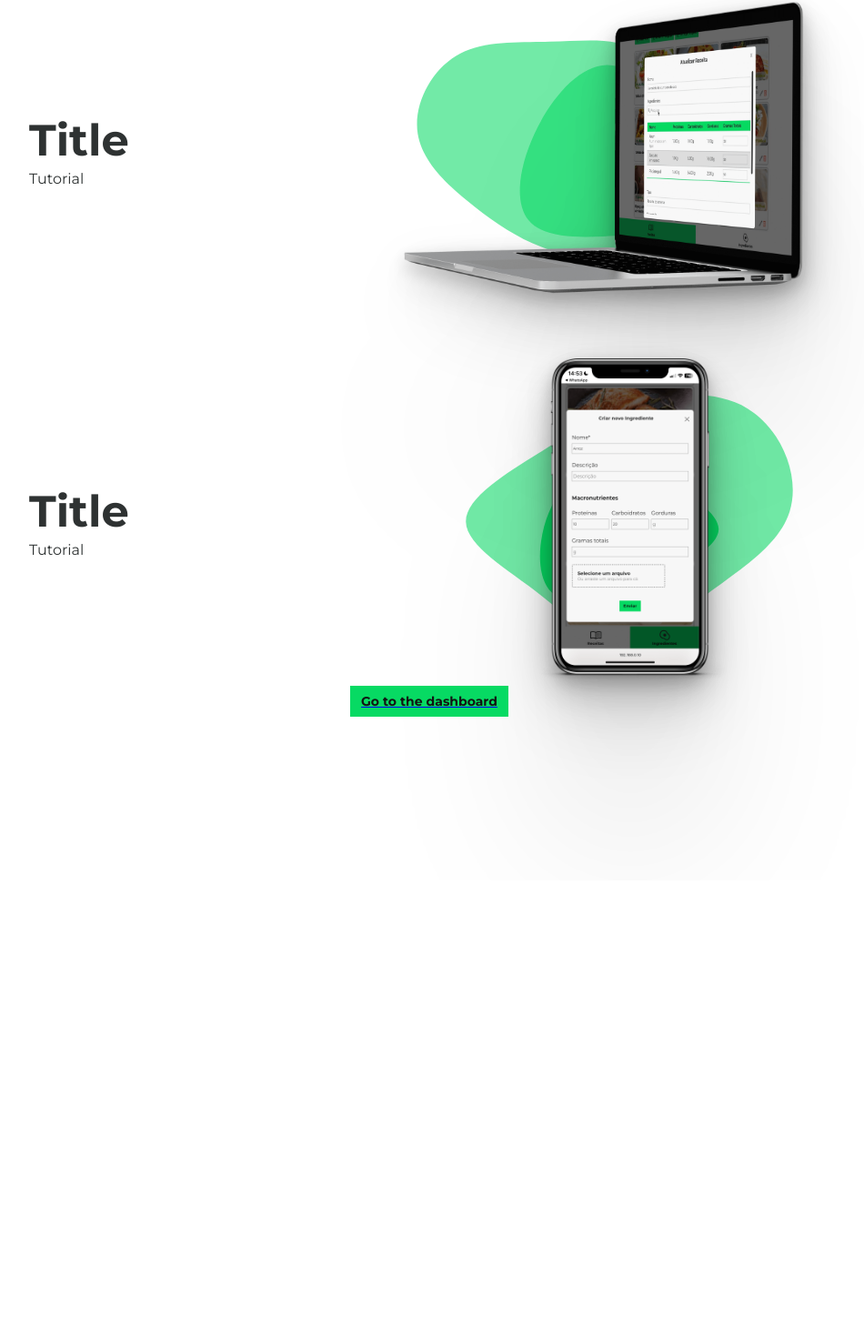
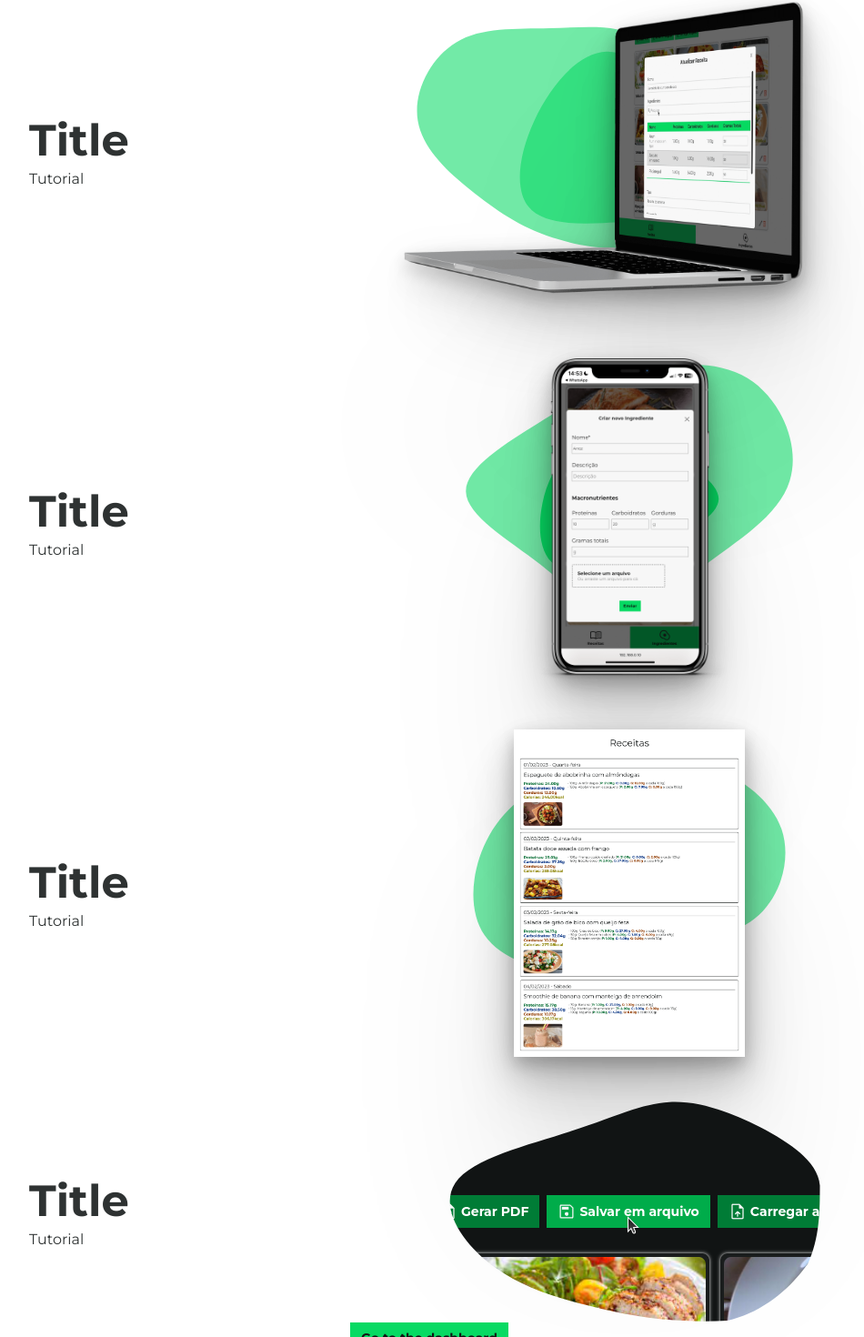
Before and after one commit to peedrofernandes/recipes-organizer, a React app: page /#/ in a window 1280 px wide. Shown: the part 798-2268 px from the top of the page at 91% size, without its empty margins (168-1118 px from the left). Before the commit the page ends 1766 px from the top, so only its background shows below. Built offline with nearby package versions, Linux system fonts and the light colour scheme.

Commit message:
Added last tutorial card

```diff
--- a/src/infra/ui/components/blobs/Blob/Blob.tsx
+++ b/src/infra/ui/components/blobs/Blob/Blob.tsx
@@ -1,13 +1,14 @@
 import React, { Suspense } from "react"
+import Blob3 from "../Blob3"
+import Blob4 from "../Blob4"
+import { BlobContainer } from "./styles"
 
 const Blob1 = React.lazy(() => import("../Blob1"))
 const Blob2 = React.lazy(() => import("../Blob2"))
 
-type BlobProps = ({
-  variant: "1"
-} & React.ComponentPropsWithoutRef<typeof Blob1>) | ({
-  variant: "2"
-} & React.ComponentPropsWithoutRef<typeof Blob2>)
+type BlobProps = {
+  variant: "1" | "2" | "3" | "4"
+}
 
 export function Blob(props: BlobProps) {
 
@@ -19,9 +20,20 @@ export function Blob(props: BlobProps) {
   case "2":
     result = <Blob2 />
     break
+  case "3":
+    result = <Blob3 />
+    break
+  case "4":
+    result = <Blob4 />
+    break
   default:
     return null
   }
 
-  return <Suspense>{result}</Suspense>
+  return (
+    <Suspense>
+      <BlobContainer>
+        {result}
+      </BlobContainer>
+    </Suspense>)
 }
--- /dev/null
+++ b/src/infra/ui/components/blobs/Blob/styles.ts
@@ -0,0 +1,9 @@
+import styled from "styled-components"
+
+export const BlobContainer = styled.div`
+  width: 100%;
+  height: 100%;
+  position: absolute;
+  top: 0;
+  left: 0;
+`
--- a/src/infra/ui/components/blobs/Blob1.tsx
+++ b/src/infra/ui/components/blobs/Blob1.tsx
@@ -5,7 +5,7 @@ export default function Blob1() {
   const { color } = useTheme()
 
   return (
-    <svg style={{ width :"100%", height: "100%" }} id="visual" viewBox="0 0 900 600" xmlns="http://www.w3.org/2000/svg" version="1.1">
+    <svg id="visual" viewBox="0 0 900 600" xmlns="http://www.w3.org/2000/svg" version="1.1">
       <g transform="translate(340.4162468126147 275.98890603874173)">
         <path fill={color.primaryV1 + "90"} d="M176.9 -173.1C211.9 -141.9 210.9 -70.9 219.7 8.7C228.4 88.4 246.8 176.8 211.8 216.6C176.8 256.4 88.4 247.7 20.2 227.6C-48.1 207.4 -96.2 175.8 -147.2 136C-198.2 96.2 -252.1 48.1 -261.6 -9.5C-271.2 -67.2 -236.4 -134.4 -185.4 -165.6C-134.4 -196.9 -67.2 -192.2 1.9 -194.1C70.9 -196 141.9 -204.4 176.9 -173.1"></path>
       </g>
--- a/src/infra/ui/components/blobs/Blob2.tsx
+++ b/src/infra/ui/components/blobs/Blob2.tsx
@@ -5,7 +5,7 @@ export default function Blob2() {
   const { color } = useTheme()
 
   return (
-    <svg style={{ width: "100%", height: "100%" }} id="visual" viewBox="0 0 900 600" xmlns="http://www.w3.org/2000/svg" version="1.1">
+    <svg id="visual" viewBox="0 0 900 600" xmlns="http://www.w3.org/2000/svg" version="1.1">
       <g transform="translate(430.52838721039166 300.79246815473425)">
         <path fill={color.primaryV1 + "90"} d="M285.2 -256.1C360.2 -210.2 405.1 -105.1 380.1 -25C355.2 55.2 260.3 110.3 185.3 168C110.3 225.6 55.2 285.8 1.1 284.8C-53 283.7 -106.1 221.4 -179.6 163.7C-253.1 106.1 -347 53 -348.1 -1.1C-349.2 -55.2 -257.3 -110.3 -183.8 -156.1C-110.3 -202 -55.2 -238.5 25 -263.5C105.1 -288.5 210.2 -301.9 285.2 -256.1"></path>
       </g>
--- /dev/null
+++ b/src/infra/ui/components/blobs/Blob3.tsx
@@ -0,0 +1,19 @@
+import React from "react"
+import { useTheme } from "styled-components"
+
+export default function Blob3() {
+  const { color } = useTheme()
+
+  return (
+    <svg id="visual" viewBox="0 0 900 600" xmlns="http://www.w3.org/2000/svg" version="1.1">
+      <g transform="translate(460.89852583226605 273.8559047643699)">
+        <path fill={color.primaryV1 + "90"} d="M180.1 -188.7C242.8 -162 309.5 -114.2 331.5 -49.5C353.6 15.1 330.9 96.6 281.1 142.9C231.2 189.1 154.1 200.3 84.7 220C15.4 239.6 -46.2 267.8 -123.9 270.1C-201.7 272.3 -295.7 248.7 -336.5 189C-377.3 129.3 -364.9 33.6 -326.2 -35.2C-287.5 -104 -222.5 -145.8 -163.7 -173.1C-105 -200.5 -52.5 -213.2 3.1 -216.9C58.7 -220.6 117.4 -215.3 180.1 -188.7">
+        </path>
+      </g>
+      <g transform="translate(442.9210489573826 283.49732456013436)">
+        <path fill={color.primaryV1} d="M106.3 -128.7C153.9 -111.8 219.6 -102.3 242.9 -69.7C266.3 -37.1 247.3 18.5 226.7 71.1C206 123.6 183.8 173 145.8 202.3C107.8 231.7 53.9 240.8 9.6 227.6C-34.7 214.4 -69.4 178.8 -96.5 145.9C-123.6 113.1 -143.1 83 -172.4 44C-201.6 4.9 -240.6 -43 -239.5 -87.5C-238.3 -132 -197 -173.2 -150.4 -190.4C-103.8 -207.6 -51.9 -200.8 -11.3 -185.3C29.4 -169.8 58.8 -145.6 106.3 -128.7">
+        </path>
+      </g>
+    </svg>
+  )
+}
--- /dev/null
+++ b/src/infra/ui/components/blobs/Blob4.tsx
@@ -0,0 +1,22 @@
+import React from "react"
+import styled, { useTheme } from "styled-components"
+
+const SvgClipPath = styled.svg`
+  width: 0;
+  height: 0;
+  position: absolute;
+`
+
+export default function Blob4() {
+  const { color } = useTheme()
+
+  return (
+    <SvgClipPath>
+      <clipPath id="BlobClipPath" clipPathUnits="objectBoundingBox">
+        <path fill={color.primaryV1 + "90"} d="M0.842,0.119 C0.92,0.188,0.995,0.275,1,0.383 C1,0.491,1,0.62,0.968,0.737 C0.919,0.854,0.846,0.958,0.757,0.992 C0.669,1,0.564,0.991,0.456,0.95 C0.347,0.908,0.235,0.86,0.149,0.754 C0.062,0.648,0,0.484,0.043,0.372 C0.087,0.26,0.236,0.201,0.346,0.139 C0.457,0.078,0.529,0.014,0.605,0.007 C0.682,0,0.763,0.051,0.842,0.119">
+        </path>
+      </clipPath>
+    </SvgClipPath>
+
+  )
+}
--- a/src/infra/ui/components/cards/TutorialCard.tsx
+++ b/src/infra/ui/components/cards/TutorialCard.tsx
@@ -41,25 +41,15 @@ const TutorialCardContainer = styled.div`
         drop-shadow(0px 15.1px 17.8px rgba(0, 0, 0, 0.146))
         drop-shadow(0px 23.9px 26.8px rgba(0, 0, 0, 0.115))
         drop-shadow(0px 45.7px 40.7px rgba(0, 0, 0, 0.098))
-        drop-shadow(0px 172px 89px rgba(0, 0, 0, 0.083))
-;
-    }
+        drop-shadow(0px 172px 89px rgba(0, 0, 0, 0.083));
+      }
   }
-`
-
-const BlobContainer = styled.div`
-  width: 100%;
-  height: 100%;
-  position: absolute;
-  top: 0;
-  left: 0;
 `
 
 type TutorialCardProps = {
   title: string
   text: string
-  imageSrc: string
-  blob: React.ReactElement<typeof Blob>
+  children: React.ReactNode
 }
 
 export default function TutorialCard(props: TutorialCardProps) {
@@ -70,10 +60,7 @@ export default function TutorialCard(props: TutorialCardProps) {
         <Text>{props.text}</Text>
       </div>
       <div>
-        <BlobContainer>
-          {props.blob}
-        </BlobContainer>
-        <img src={props.imageSrc} />
+        {props.children}
       </div>
     </TutorialCardContainer>
   )
--- a/src/infra/ui/pages/HelpPage.tsx
+++ b/src/infra/ui/pages/HelpPage.tsx
@@ -20,6 +20,10 @@ const PageTutorial = styled.div < { margin?: string }>`
   flex-direction: column;
   gap: 48px;
   margin: ${({ margin }) => margin ?? ""};
+
+  #clipped {
+    clip-path: url(#BlobClipPath);
+  }
 `
 
 export default function HelpPage() {
@@ -90,21 +94,45 @@ export default function HelpPage() {
         <Grid>
           <GridItem rSpan={{ xs: 4, sm: 8, md: 12, lg: 12, xl: 12 }}>
             <Card variant="Tutorial"
-              imageSrc={new URL("../assets/mealMindLaptopOptimized.png", import.meta.url).href}
               title="Title"
               text="Tutorial"
-              blob={<Blob variant="1" />}
-            />
+            >
+              <Blob variant="1" />
+              <img src={new URL("../assets/mealMindLaptopOptimized.png", import.meta.url).href} />
+            </Card>
           </GridItem>
         </Grid>
         <Grid>
           <GridItem rSpan={{ xs: 4, sm: 8, md: 12, lg: 12, xl: 12 }}>
             <Card variant="Tutorial"
-              imageSrc={new URL("../assets/mealMindPhoneOptimized.png", import.meta.url).href}
               title="Title"
               text="Tutorial"
-              blob={<Blob variant="2" />}
-            />
+            >
+              <Blob variant="2" />
+              <img src={new URL("../assets/mealMindPhoneOptimized.png", import.meta.url).href} />
+            </Card>
+          </GridItem>
+        </Grid>
+        <Grid>
+          <GridItem rSpan={{ xs: 4, sm: 8, md: 12, lg: 12, xl: 12 }}>
+            <Card variant="Tutorial"
+              title="Title"
+              text="Tutorial"
+            >
+              <Blob variant="3" />
+              <img src={new URL("../assets/recipes-pdf.png", import.meta.url).href} />
+            </Card>
+          </GridItem>
+        </Grid>
+        <Grid>
+          <GridItem rSpan={{ xs: 4, sm: 8, md: 12, lg: 12, xl: 12 }}>
+            <Card variant="Tutorial"
+              title="Title"
+              text="Tutorial"
+            >
+              <Blob variant="4" />
+              <img id="clipped" src={new URL("../assets/SaveButton.png", import.meta.url).href} />
+            </Card>
           </GridItem>
         </Grid>
       </PageTutorial>
```
Also changed, not shown: src/infra/ui/assets/SaveButton.png (added), src/infra/ui/assets/recipes-pdf.png (added).
